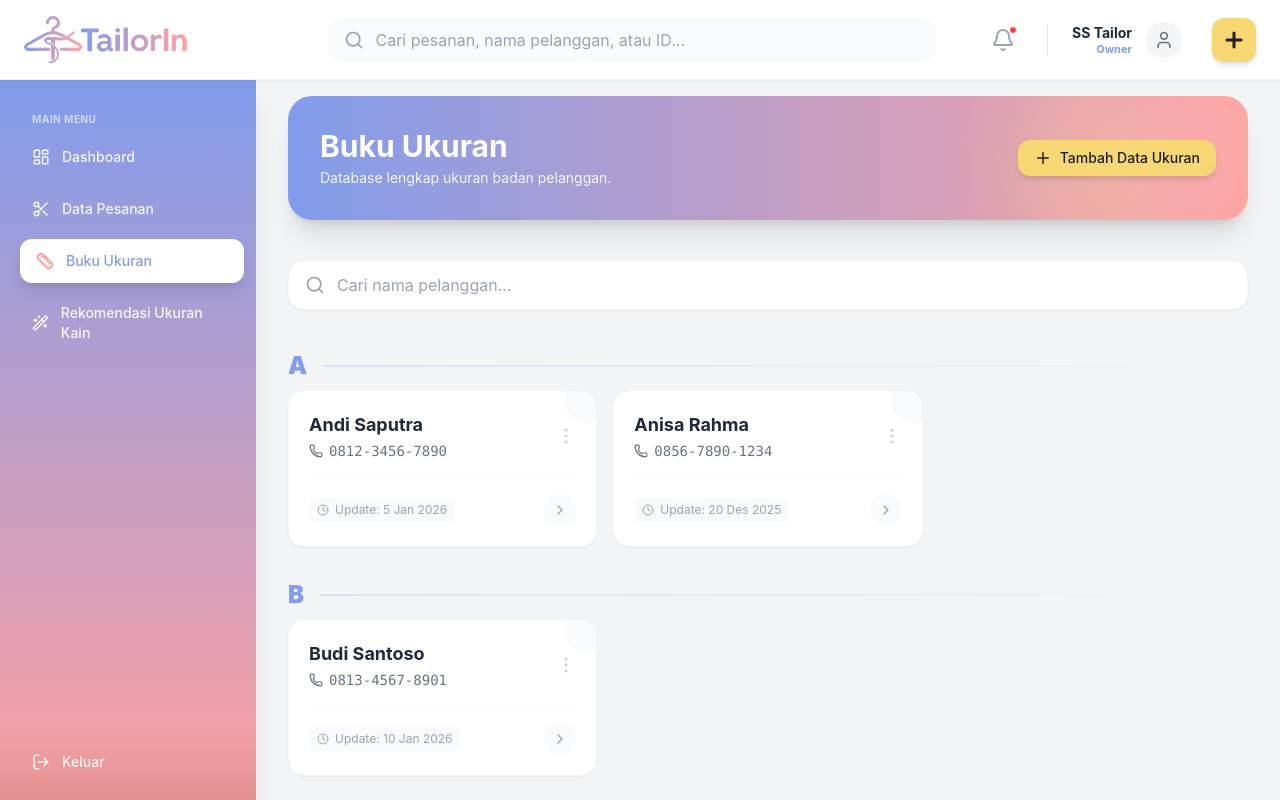
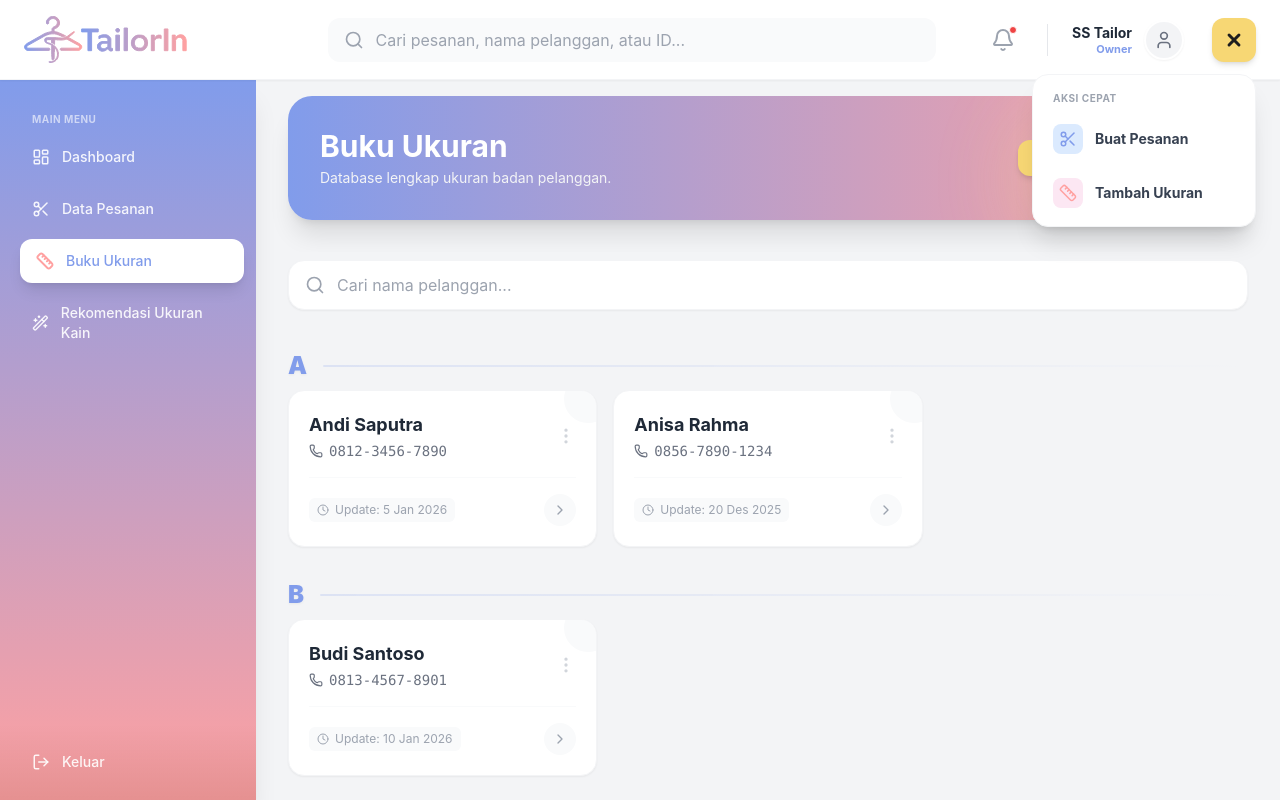
Before and after one commit to humam-ashaq/tailorin-frontend, a SvelteKit app: page /admin/measurements in a window 1280 px wide. Both pictures are taken after a click on the button 1233 px from the left and 39 px from the top of the page. Shown: the top 800 px of the page. Built offline with nearby package versions, Linux system fonts and the light colour scheme.

Commit message:
refactor: add floating action button in admin page header

```diff
--- a/src/routes/admin/+layout.svelte
+++ b/src/routes/admin/+layout.svelte
@@ -1,5 +1,6 @@
 <script lang="ts">
     import { page } from '$app/stores';
+    import { goto } from '$app/navigation'; // Import goto
     import logoTailorin from '$lib/assets/tailorin-logo.svg';
 
     import {
@@ -16,13 +17,32 @@
 
     let { children } = $props();
 
+    // State untuk Quick Menu (Popover)
+    let isQuickMenuOpen = $state(false);
+
     const menus = [
         { name: 'Dashboard', href: '/admin', icon: LayoutDashboard },
         { name: 'Data Pesanan', href: '/admin/orders', icon: Scissors },
         { name: 'Buku Ukuran', href: '/admin/measurements', icon: Ruler },
         { name: 'Rekomendasi Ukuran Kain', href: '/admin/fabric-ai', icon: Wand2 }
     ];
+
+    function toggleQuickMenu(e: Event) {
+        e.stopPropagation(); // Mencegah event bubbling ke window
+        isQuickMenuOpen = !isQuickMenuOpen;
+    }
+
+    function closeQuickMenu() {
+        isQuickMenuOpen = false;
+    }
+
+    function handleQuickAction(href: string) {
+        closeQuickMenu();
+        goto(href);
+    }
 </script>
+
+<svelte:window onclick={closeQuickMenu} />
 
 <div class="min-h-screen bg-t-gray font-sans">
 
@@ -65,9 +85,48 @@
                 </div>
             </div>
 
-			<button class="ml-2 bg-t-yellow hover:bg-yellow-400 text-t-dark p-2.5 rounded-xl shadow-md hover:shadow-lg transition active:scale-95">
+            <div class="relative ml-2">
+                <button
+                    onclick={toggleQuickMenu}
+                    class="bg-t-yellow hover:bg-yellow-400 text-t-dark p-2.5 rounded-xl shadow-md hover:shadow-lg transition active:scale-95 flex items-center justify-center"
+                >
+                    <div class="transition-transform duration-300 {isQuickMenuOpen ? 'rotate-45' : ''}">
                         <Plus size={24} strokeWidth={3} />
+                    </div>
                 </button>
+
+                {#if isQuickMenuOpen}
+                    <!-- svelte-ignore a11y_click_events_have_key_events -->
+                    <!-- svelte-ignore a11y_no_static_element_interactions -->
+                    <div
+                        class="absolute right-0 top-14 w-56 bg-white rounded-2xl shadow-xl border border-gray-100 p-2 z-[60] animate-in fade-in zoom-in-95 duration-200 origin-top-right"
+                        onclick={(e) => e.stopPropagation()}
+                    >
+                        <p class="px-3 py-2 text-[10px] font-bold text-gray-400 uppercase tracking-wider">Aksi Cepat</p>
+
+                        <button
+                            onclick={() => handleQuickAction('/admin/orders/new')}
+                            class="w-full flex items-center gap-3 px-3 py-2.5 rounded-xl hover:bg-blue-50 text-gray-700 hover:text-t-blue transition text-left group"
+                        >
+                            <div class="p-1.5 bg-blue-100 text-t-blue rounded-lg group-hover:bg-t-blue group-hover:text-white transition">
+                                <Scissors size={18} />
+                            </div>
+                            <span class="text-sm font-bold">Buat Pesanan</span>
+                        </button>
+
+                        <button
+                            onclick={() => handleQuickAction('/admin/measurements/new')}
+                            class="w-full flex items-center gap-3 px-3 py-2.5 rounded-xl hover:bg-pink-50 text-gray-700 hover:text-t-pink transition text-left group mt-1"
+                        >
+                            <div class="p-1.5 bg-pink-100 text-t-pink rounded-lg group-hover:bg-t-pink group-hover:text-white transition">
+                                <Ruler size={18} />
+                            </div>
+                            <span class="text-sm font-bold">Tambah Ukuran</span>
+                        </button>
+                    </div>
+                {/if}
+            </div>
+
         </div>
     </header>
 
--- a/src/routes/admin/measurements/+page.svelte
+++ b/src/routes/admin/measurements/+page.svelte
@@ -62,6 +62,13 @@
       gender: "Pria",
       lastUpdate: "8 Jan 2026",
     },
+    {
+      id: "CUST-08",
+      name: "Yanto",
+      phone: "0813-6677-8899",
+      gender: "Pria",
+      lastUpdate: "15 Jan 2026",
+    }
   ];
 
   let searchQuery = $state("");
```
Lines whose indentation alone changed are shown as unchanged.
